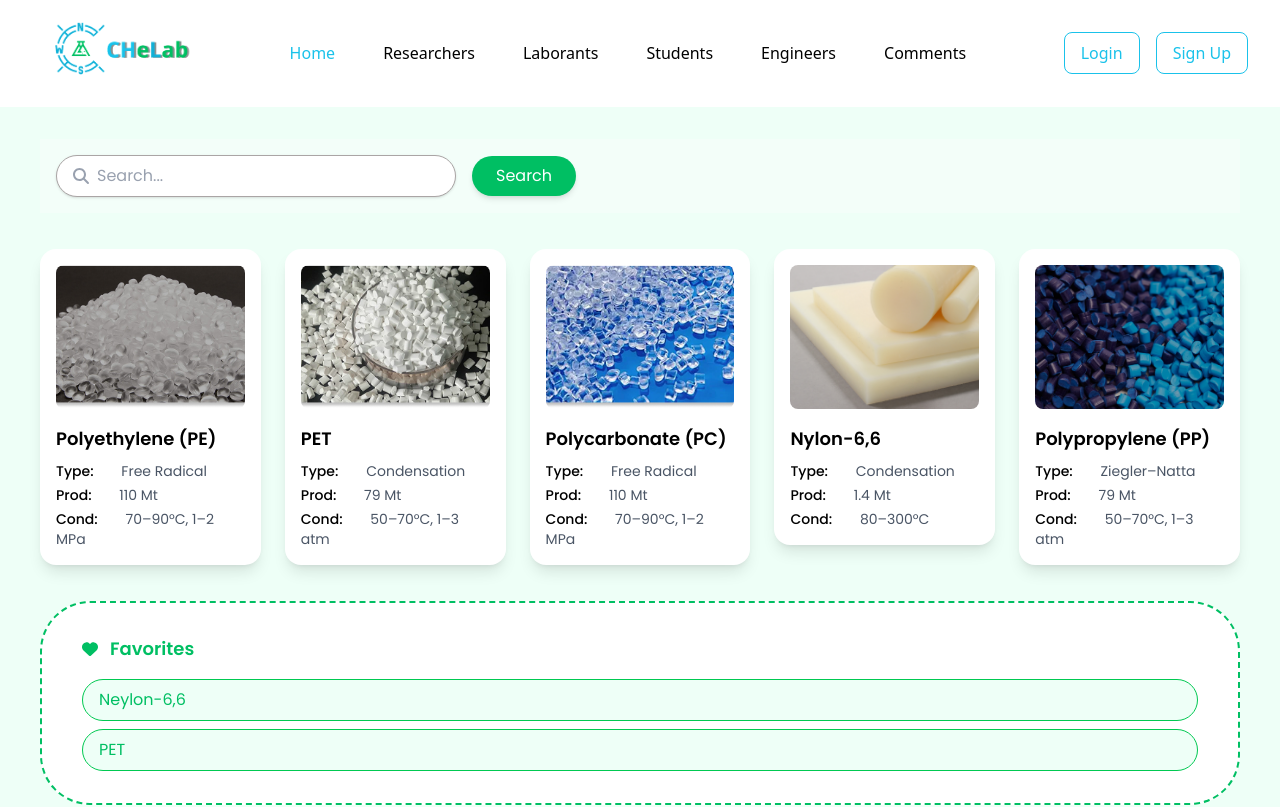
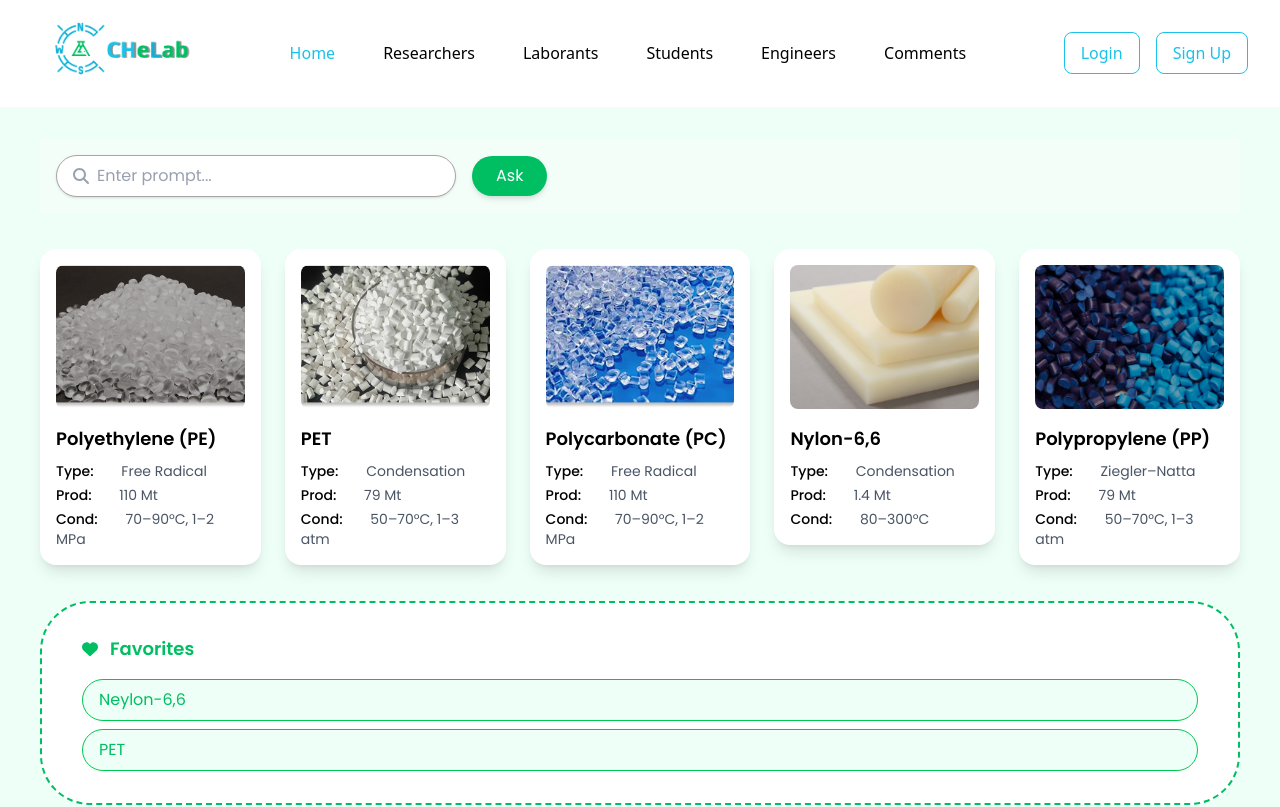
Before and after one commit to lalaholmesss/CHeLab, a React (Vite) app: page / in a window 1280 px wide. Shown: the top 807 px of the page. Built offline with nearby package versions, Linux system fonts and the light colour scheme.

Commit message:
Fix search input

```diff
--- a/src/components/Home/Home.jsx
+++ b/src/components/Home/Home.jsx
@@ -10,12 +10,12 @@ export default function Home () {
                     <FontAwesomeIcon icon={faMagnifyingGlass} className="text-gray-400 mr-2" />
                     <input
                     type="text"
-                    placeholder="Search..."
+                    placeholder="Enter prompt..."
                     className="w-full outline-none bg-transparent placeholder-gray-400"
                     />
                 </div>
                 <button className="cursor-pointer bg-[#00BF63] text-white px-6 py-2 rounded-full shadow-md hover:bg-green-600 transition">
-                    Search
+                    Ask
                 </button>
             </div>
 
```
Also changed, not shown: 1 other file (tests, documents, lock files or other folders).
